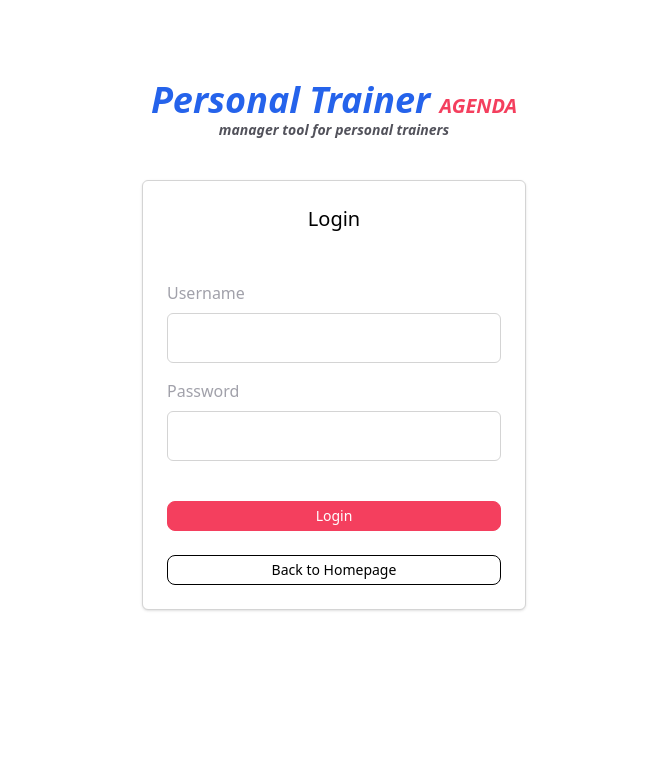
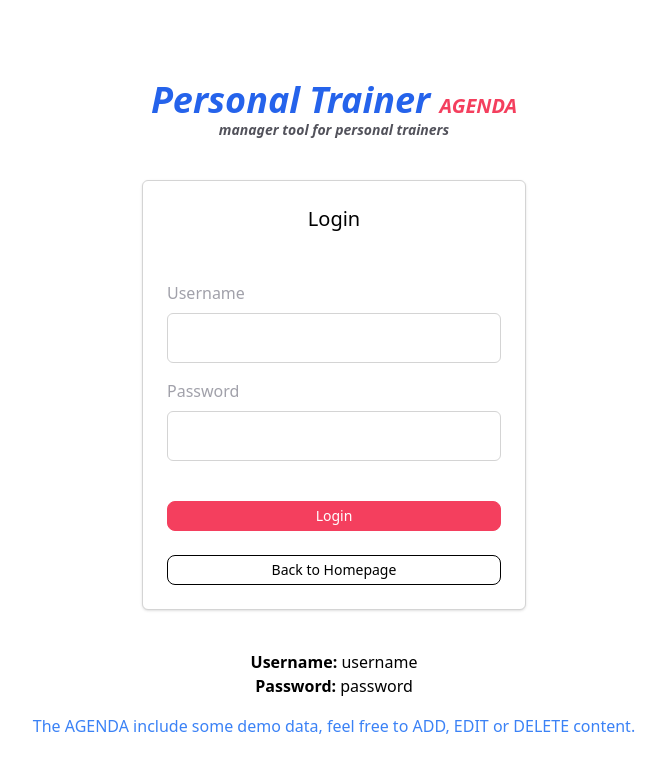
Before and after one commit to BrianLupu93/PT-Agenda, a React (Vite) app: page /pt-agenda in a window 1280 px wide. Shown: the top 772 px of the page, without its empty margins (306-971 px from the left). Built offline with nearby package versions, Linux system fonts and the light colour scheme.

Commit message:
Test account added

```diff
--- a/src/components/pageComponents/Login.jsx
+++ b/src/components/pageComponents/Login.jsx
@@ -102,6 +102,22 @@ const Login = () => {
             />
           </div>
         </div>
+        {/* ===== user data ====== */}
+
+        <div className='flex md:flex-row flex-col mt-10'>
+          <div className='flex flex-col text-center'>
+            <div>
+              <b>Username: </b>username
+            </div>
+            <div>
+              <b>Password: </b>password
+            </div>
+            <div className='mt-4 text-blue-500'>
+              The AGENDA include some demo data, feel free to ADD, EDIT or
+              DELETE content.
+            </div>
+          </div>
+        </div>
       </div>
       {loading ? (
         <div className='flex gap-10 justify-center items-center w-full h-full bg-black opacity-50 absolute top-0 left-0'>
```
